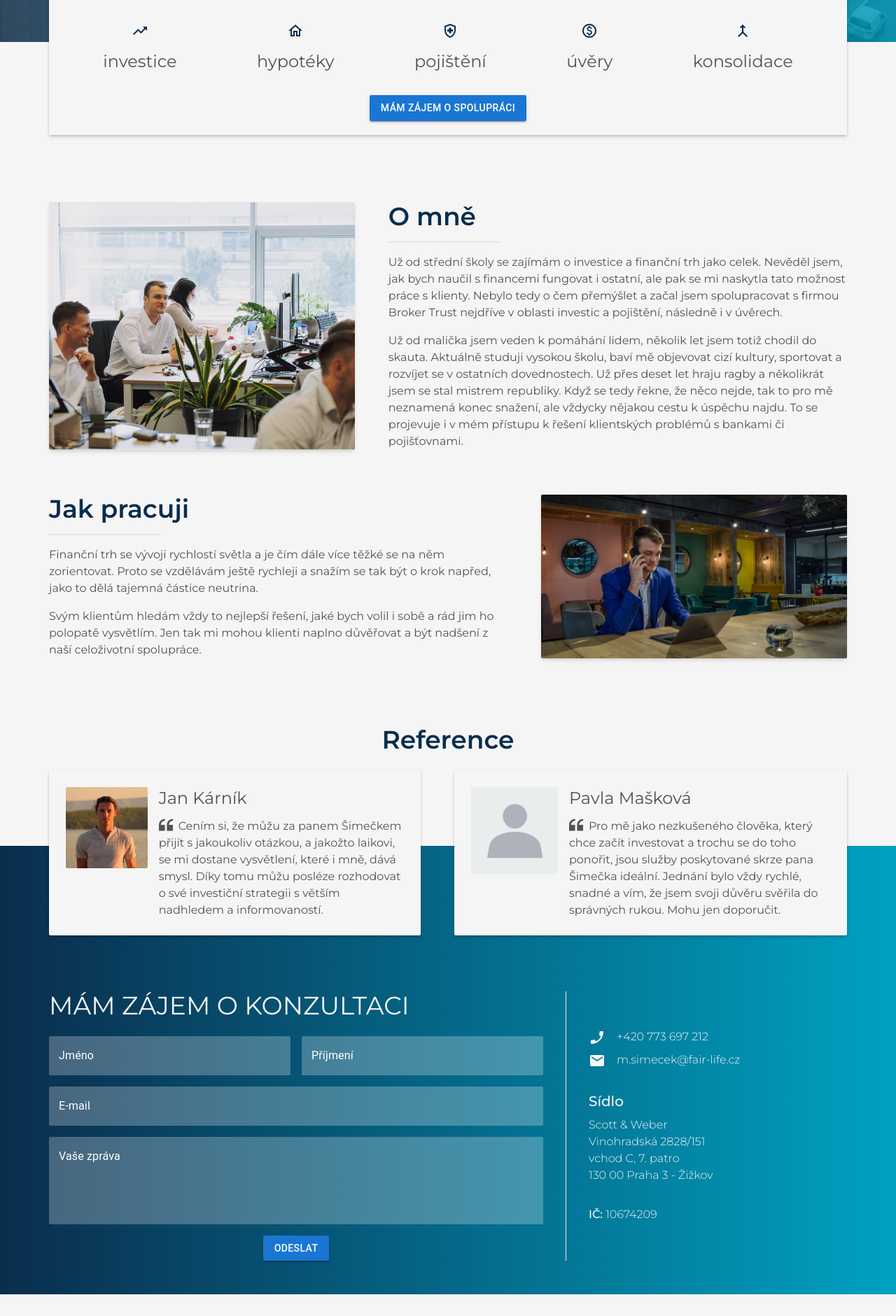
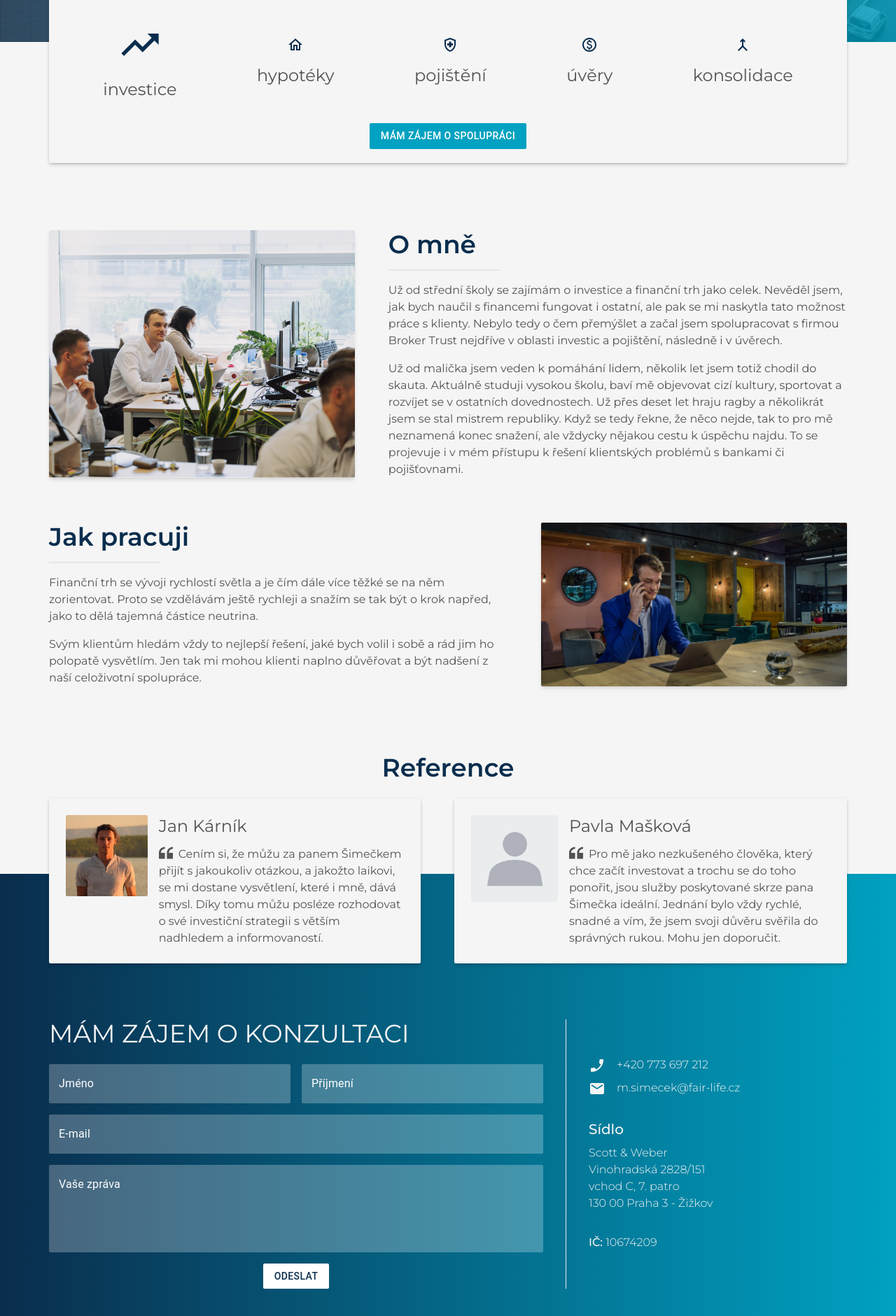
Before and after one commit to jirulak02/matej-simecek, a Next.js app: page / in a window 1280 px wide. Shown: the part 580-2461 px from the top of the page at 70% size. Built offline with nearby package versions, Linux system fonts and the light colour scheme.

Commit message:
testing icon sizes

```diff
--- a/components/ContactForm.tsx
+++ b/components/ContactForm.tsx
@@ -2,8 +2,7 @@
 
 import { Form, useForm } from "react-hook-form";
 import { toast, Toaster } from "react-hot-toast";
-import { StyledButton, StyledInput } from "./ui/Styles";
-import { error } from "console";
+import { StyledButtonSecondary, StyledInput } from "./ui/Styles";
 
 export type ContactFormData = {
   firstName: string;
@@ -71,14 +70,13 @@ export default function ContactForm({ className }: { className?: string }) {
         />
       </div>
       <div className="flex justify-center">
-        <StyledButton
+        <StyledButtonSecondary
           type="submit"
           variant="contained"
-          className="text-primary-dark bg-white shadow-none transition-transform duration-200 ease-in-out hover:scale-105 hover:bg-neutral-200 hover:shadow-none focus:shadow-none disabled:cursor-not-allowed disabled:bg-gray-300"
           {...(isSubmitting && { disabled: true })}
         >
           {isSubmitting ? "Odesíláno" : "Odeslat"}
-        </StyledButton>
+        </StyledButtonSecondary>
       </div>
       <Toaster
         toastOptions={{
--- a/components/pages/IconSection.tsx
+++ b/components/pages/IconSection.tsx
@@ -7,7 +7,7 @@ import MergeIcon from "@mui/icons-material/Merge";
 import Container from "../layout/Container";
 import Section from "../layout/Section";
 import Card from "../ui/Card";
-import { StyledButton } from "../ui/Styles";
+import { StyledButtonPrimary } from "../ui/Styles";
 
 export default function IconSection() {
   return (
@@ -16,7 +16,10 @@ export default function IconSection() {
         <Card>
           <div className="flex flex-row flex-wrap justify-around">
             <div className="flex flex-col items-center justify-center space-y-4 px-4 py-8">
-              <TrendingUpIcon className="text-primary-dark h-16 w-16" />
+              <TrendingUpIcon
+                className=""
+                style={{ width: "4rem", height: "4rem", color: "rgb(10 45 77)" }}
+              />
               <h3>investice</h3>
             </div>
             <div className="flex flex-col items-center justify-center space-y-4 px-4 py-8">
@@ -37,13 +40,9 @@ export default function IconSection() {
             </div>
           </div>
           <div className="flex justify-center">
-            <StyledButton
-              href="#contact"
-              variant="contained"
-              className="bg-primary-light hover:bg-primary-dark shadow-none transition-transform duration-200 ease-in-out hover:scale-105 hover:shadow-none focus:shadow-none"
-            >
+            <StyledButtonPrimary href="#contact" variant="contained">
               MÁM ZÁJEM O SPOLUPRÁCI
-            </StyledButton>
+            </StyledButtonPrimary>
           </div>
         </Card>
       </Container>
--- a/components/ui/Styles.ts
+++ b/components/ui/Styles.ts
@@ -4,9 +4,52 @@ import { styled } from "@mui/material/styles";
 import Button from "@mui/material/Button";
 import TextField from "@mui/material/TextField";
 
-export const StyledButton = styled(Button)({
+export const StyledButtonPrimary = styled(Button)({
   "&.MuiButton-root": {
     borderRadius: "0.125rem",
+    backgroundColor: "rgb(0 161 193)",
+    boxShadow: "none",
+    transitionProperty: "transform",
+    transitionTimingFunction: "cubic-bezier(0.4, 0, 0.2, 1)",
+    transitionDuration: "200ms",
+  },
+  "&.MuiButton-root:hover": {
+    backgroundColor: "rgb(10 45 77)",
+    transform: "scale(1.05)",
+    boxShadow: "none",
+  },
+  "&.MuiButton-root.Mui-focused": {
+    boxShadow: "none",
+  },
+  "&.MuiButton-root.Mui-disabled": {
+    cursor: "not-allowed",
+    backgroundColor: "rgb(156 163 175)",
+    color: "rgb(10 45 77)",
+  },
+});
+
+export const StyledButtonSecondary = styled(Button)({
+  "&.MuiButton-root": {
+    borderRadius: "0.125rem",
+    backgroundColor: "white",
+    color: "rgb(10 45 77)",
+    boxShadow: "none",
+    transitionProperty: "transform",
+    transitionTimingFunction: "cubic-bezier(0.4, 0, 0.2, 1)",
+    transitionDuration: "200ms",
+  },
+  "&.MuiButton-root:hover": {
+    backgroundColor: "rgb(229 229 229)",
+    transform: "scale(1.05)",
+    boxShadow: "none",
+  },
+  "&.MuiButton-root.Mui-focused": {
+    boxShadow: "none",
+  },
+  "&.MuiButton-root.Mui-disabled": {
+    cursor: "not-allowed",
+    backgroundColor: "rgb(156 163 175)",
+    color: "rgb(10 45 77)",
   },
 });
 
@@ -16,6 +59,10 @@ export const StyledInput = styled(TextField)({
   },
   "& .MuiInputBase-root": {
     borderRadius: "0.125rem",
+  },
+  "& .MuiInputBase-input": {
+    color: "white",
+    borderColor: "transparent",
   },
   "&.MuiTextField-root": {
     borderRadius: "0.125rem",
@@ -29,4 +76,10 @@ export const StyledInput = styled(TextField)({
   "& .MuiOutlinedInput-notchedOutline": {
     borderColor: "transparent",
   },
+  "&:hover .MuiOutlinedInput-notchedOutline": {
+    borderColor: "white",
+  },
+  "& .MuiOutlinedInput-root.Mui-focused .MuiOutlinedInput-notchedOutline": {
+    borderColor: "white",
+  },
 });
```
